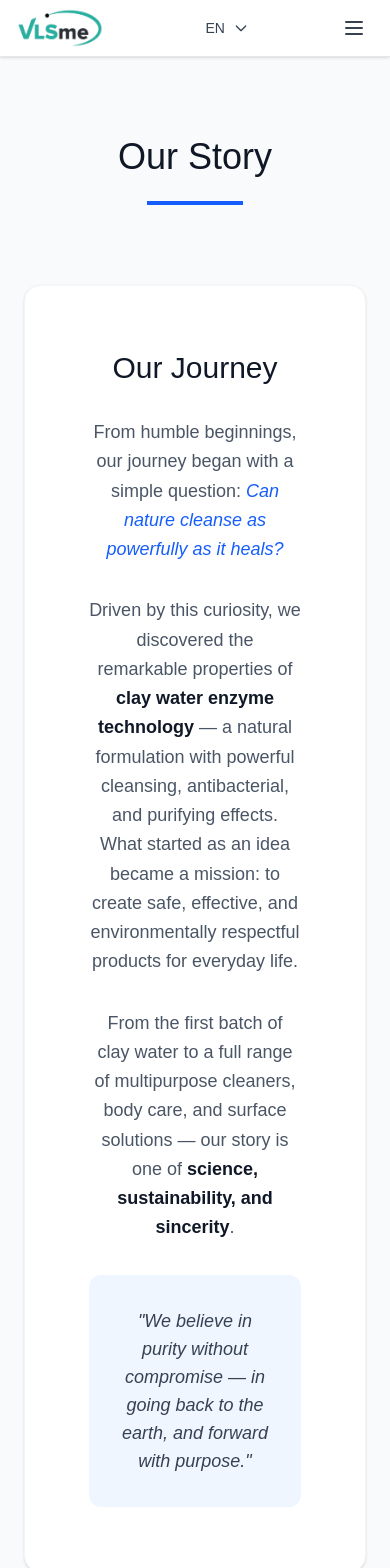
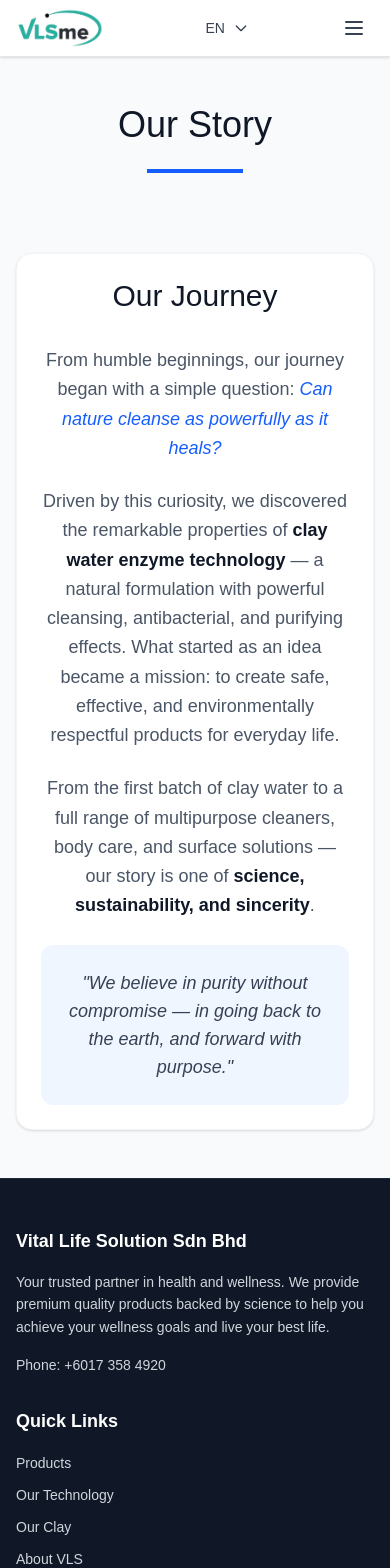
Before and after one commit to Syaqib/iSertu, a Next.js app: page /our-story in a window 390 px wide. Shown: the top 1568 px of the page. Built offline with nearby package versions, Linux system fonts and the light colour scheme.

Commit message:
push mobile view Our Technology, About VLS, Our Story

```diff
--- a/src/app/about/page.tsx
+++ b/src/app/about/page.tsx
@@ -6,7 +6,7 @@
   const { t } = useTranslation();
   return (
     <div className="min-h-screen bg-gray-50">
-      <div className="max-w-5xl mx-auto px-6 py-20">
+      <div className="max-w-5xl mx-auto px-4 md:px-6 py-12 md:py-20">
             {/* Header */}
             <div className="text-center mb-20">
               <h1 className="text-4xl font-light text-gray-900 mb-6">
@@ -16,23 +16,23 @@
             </div>
 
         {/* Main Content - Clean Single Card */}
-        <div className="bg-white rounded-2xl p-16 shadow-sm border border-gray-100">
+        <div className="bg-white rounded-2xl p-6 md:p-16 shadow-sm border border-gray-100">
           <div className="max-w-4xl mx-auto">
             <h2 className="text-3xl font-light text-gray-900 mb-8 text-center">
               {t('pages.aboutUs.title')}
             </h2>
 
-            <p className="text-lg text-gray-600 leading-relaxed mb-8 text-center">
+            <p className="text-lg text-gray-600 leading-relaxed mb-6 md:mb-8 text-center">
               {t('pages.aboutUs.description')}
             </p>
 
-            <div className="bg-blue-50 rounded-xl p-8 mb-12">
+            <div className="bg-blue-50 rounded-xl p-6 md:p-8 mb-8 md:mb-12">
               <p className="text-lg text-gray-700 text-center italic">
                 &quot;{t('pages.aboutUs.philosophy')}&quot;
               </p>
             </div>
 
-            <div className="grid grid-cols-1 md:grid-cols-2 gap-12">
+            <div className="grid grid-cols-1 md:grid-cols-2 gap-8 md:gap-12">
               {/* Vision */}
               <div className="text-center">
                 <h3 className="text-xl font-medium text-gray-900 mb-4">{t('pages.aboutUs.vision.title')}</h3>
@@ -51,8 +51,8 @@
             </div>
 
             {/* Mission Statement */}
-            <div className="mt-12 text-center">
-              <div className="bg-gradient-to-r from-blue-600 to-indigo-600 rounded-xl p-8 text-white">
+            <div className="mt-8 md:mt-12 text-center">
+                <div className="bg-gradient-to-r from-blue-600 to-indigo-600 rounded-xl p-6 md:p-8 text-white">
                 <h3 className="text-xl font-medium mb-4">{t('pages.aboutUs.missionStatement.title')}</h3>
                 <p className="text-lg italic">
                   &quot;{t('pages.aboutUs.missionStatement.quote')}&quot;
--- a/src/app/our-story/page.tsx
+++ b/src/app/our-story/page.tsx
@@ -7,7 +7,7 @@
 
   return (
     <div className="min-h-screen bg-gray-50">
-      <div className="max-w-5xl mx-auto px-6 py-20">
+      <div className="max-w-5xl mx-auto px-4 md:px-6 py-12 md:py-20">
             {/* Header */}
             <div className="text-center mb-20">
               <h1 className="text-4xl font-light text-gray-900 mb-6">
@@ -17,25 +17,25 @@
             </div>
 
         {/* Our Story Content - Clean Single Card */}
-        <div className="bg-white rounded-2xl p-16 shadow-sm border border-gray-100">
+        <div className="bg-white rounded-2xl p-6 md:p-16 shadow-sm border border-gray-100">
           <div className="max-w-4xl mx-auto text-center">
             <h2 className="text-3xl font-light text-gray-900 mb-8">
               {t('pages.ourStory.title')}
             </h2>
 
-            <p className="text-lg text-gray-600 leading-relaxed mb-8">
+            <p className="text-lg text-gray-600 leading-relaxed mb-6 md:mb-8">
               {t('pages.ourStory.subtitle')} <em className="text-blue-600">{t('pages.ourStory.question')}</em>
             </p>
 
-            <p className="text-lg text-gray-600 leading-relaxed mb-8">
+            <p className="text-lg text-gray-600 leading-relaxed mb-6 md:mb-8">
               {t('pages.ourStory.discovery')} <strong className="text-gray-900">{t('pages.ourStory.technology')}</strong> {t('pages.ourStory.effects')}
             </p>
 
-            <p className="text-lg text-gray-600 leading-relaxed mb-8">
+            <p className="text-lg text-gray-600 leading-relaxed mb-6 md:mb-8">
               {t('pages.ourStory.journey')} <strong className="text-gray-900">{t('pages.ourStory.values')}</strong>.
             </p>
 
-            <div className="bg-blue-50 rounded-xl p-8">
+            <div className="bg-blue-50 rounded-xl p-6 md:p-8">
               <p className="text-lg text-gray-700 italic">
                 &quot;{t('pages.ourStory.belief')}&quot;
               </p>
--- a/src/app/our-technology/page.tsx
+++ b/src/app/our-technology/page.tsx
@@ -7,7 +7,7 @@
 
   return (
     <div className="min-h-screen bg-gray-50">
-      <div className="max-w-5xl mx-auto px-6 py-20">
+      <div className="max-w-5xl mx-auto px-4 md:px-6 py-12 md:py-20">
         {/* Header */}
         <div className="text-center mb-20">
           <h1 className="text-4xl font-light text-gray-900 mb-6">
@@ -17,10 +17,10 @@
         </div>
 
         {/* Main Content */}
-        <div className="bg-white rounded-2xl p-16 shadow-sm border border-gray-100">
+        <div className="bg-white rounded-2xl p-6 md:p-16 shadow-sm border border-gray-100">
           <div className="max-w-4xl mx-auto">
             {/* Introduction */}
-            <div className="text-center mb-16">
+            <div className="text-center mb-8 md:mb-16">
               <h2 className="text-3xl font-light text-gray-900 mb-8">
                 {t('clayWaterEnzyme.title')}
               </h2>
@@ -30,11 +30,11 @@
             </div>
 
             {/* Benefits Grid */}
-            <div className="grid grid-cols-1 md:grid-cols-2 gap-8 mb-16">
+            <div className="grid grid-cols-1 md:grid-cols-2 gap-6 md:gap-8 mb-8 md:mb-16">
               {(t('clayWaterEnzyme.benefits', { returnObjects: true }) as Array<{ title: string; description: string }>).map((benefit, index) => (
                 <div
                   key={index}
-                  className="bg-blue-50 rounded-xl p-8 shadow-sm border border-blue-100 hover:shadow-md transition-shadow duration-300"
+                  className="bg-blue-50 rounded-xl p-6 md:p-8 shadow-sm border border-blue-100 hover:shadow-md transition-shadow duration-300"
                 >
                   <h3 className="text-xl font-semibold text-blue-700 mb-4">
                     {benefit.title}
@@ -47,7 +47,7 @@
             </div>
 
             {/* Conclusion */}
-            <div className="bg-gradient-to-r from-blue-600 to-indigo-600 rounded-xl p-12 text-white text-center">
+            <div className="bg-gradient-to-r from-blue-600 to-indigo-600 rounded-xl p-6 md:p-12 text-white text-center">
               <p className="text-xl font-medium leading-relaxed">
                 {t('clayWaterEnzyme.conclusion')}
               </p>
```
